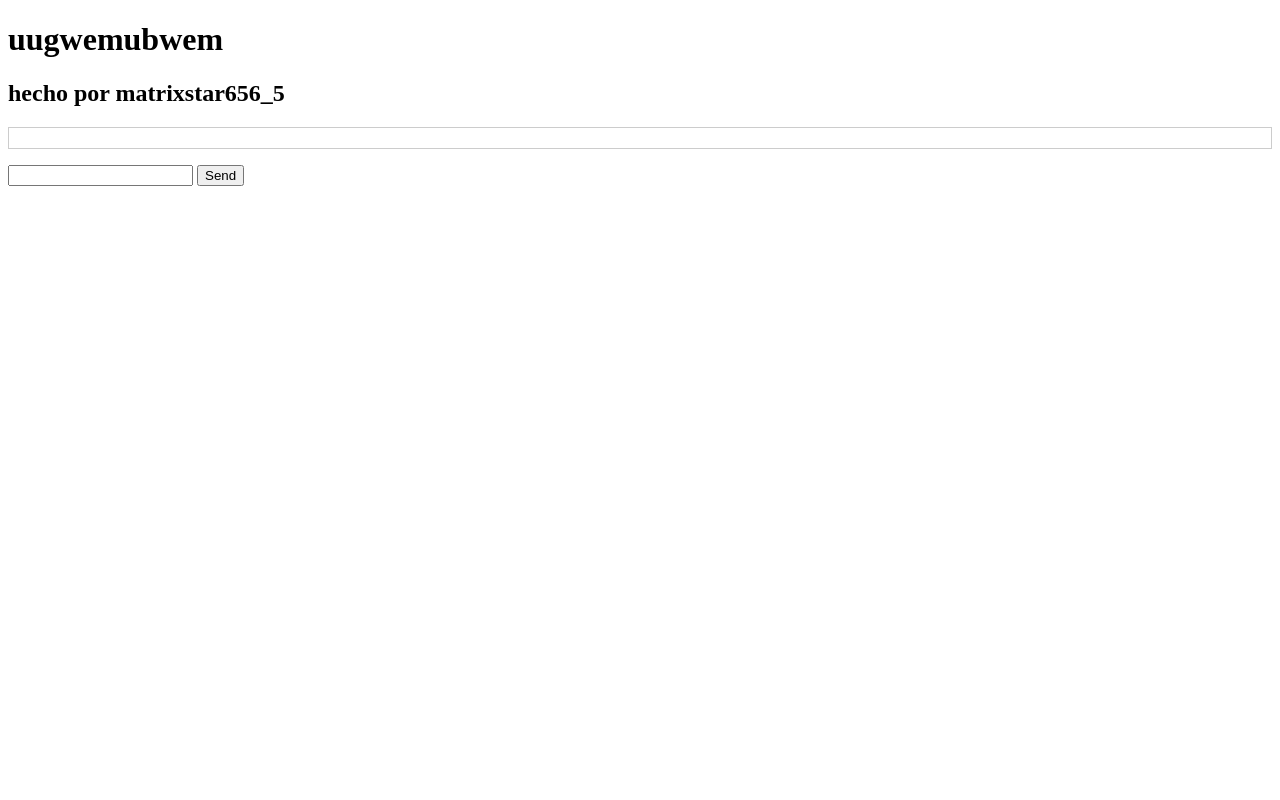
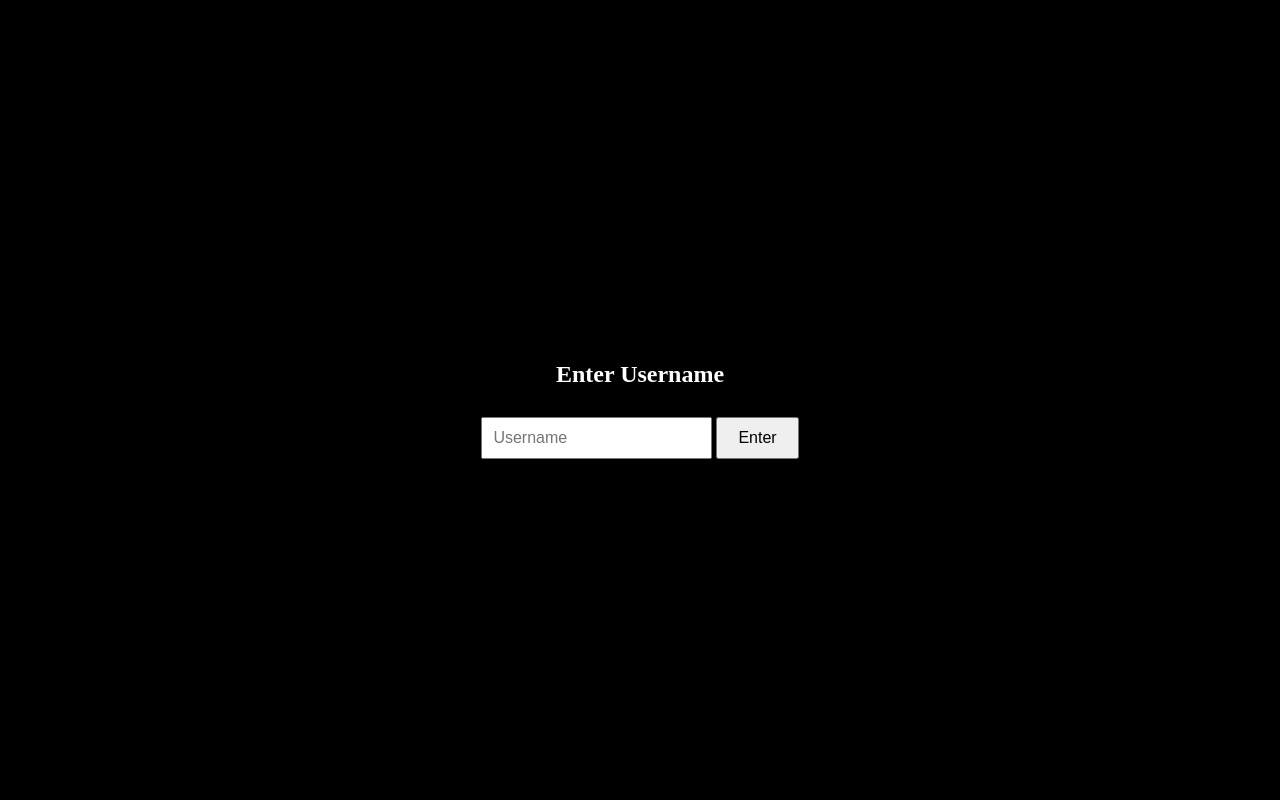
Before and after one commit to matrixstar656-5/uugwemub, a Flask app: page / in a window 1280 px wide. Run offline with Flask 3, Linux system fonts and the light colour scheme; some libraries are stand-ins or nearby versions.

Commit message:
Update index.html

```diff
--- a/templates/index.html
+++ b/templates/index.html
@@ -10,9 +10,47 @@
     padding: 10px;
     border: 1px solid #ccc;
   }
+  #username-overlay {
+    position: fixed;
+    top: 0;
+    left: 0;
+    width: 100%;
+    height: 100%;
+    background: black;
+    color: white;
+    display: flex;
+    align-items: center;
+    justify-content: center;
+    z-index: 1000;
+    transition: opacity 0.5s ease;
+  }
+  .username-box {
+    text-align: center;
+  }
+  .username-box input {
+    padding: 10px;
+    font-size: 16px;
+    margin-top: 10px;
+  }
+  .username-box button {
+    padding: 10px 20px;
+    margin-top: 10px;
+    font-size: 16px;
+  }
+  #username-overlay.hidden {
+    opacity: 0;
+    pointer-events: none;
   </style>
 </head>
 <body>
+  <div id="username-overlay">
+    <div class="username-box">
+      <h2>Enter Username</h2>
+      <input type="text" id="username-input" placeholder="Username" />
+      <button onclick="submitUsername()">Enter</button>
+    </div>
+  </div>
+
   <h1>uugwemubwem</h1>
   <h2>hecho por matrixstar656_5</h2>
   <ul id="messages"></ul>
@@ -21,12 +59,17 @@
 
   <script>
     const socket = io();
+    let username = '';
 
-    window.onload = function () {
-      while (!username) {
-        username = prompt("Enter your username:");
+    function submitUsername() {
+      const input = document.getElementById('username-input');
+      const overlay = document.getElementById('username-overlay');
+      const name = input.value.trim();
+      if (name) {
+        username = name;
+        overlay.classList.add('hidden');
       }
-    };
+    }
 
     socket.on('connect', () => {
       console.log('Connected to server');
@@ -58,6 +101,12 @@
         sendMessage();
       }
     });
+
+    document.getElementById('username-input').addEventListener('keydown', function (event) {
+      if (event.key === 'Enter') {
+        submitUsername();
+      }
+    });
   </script>
 </body>
 </html>
```
